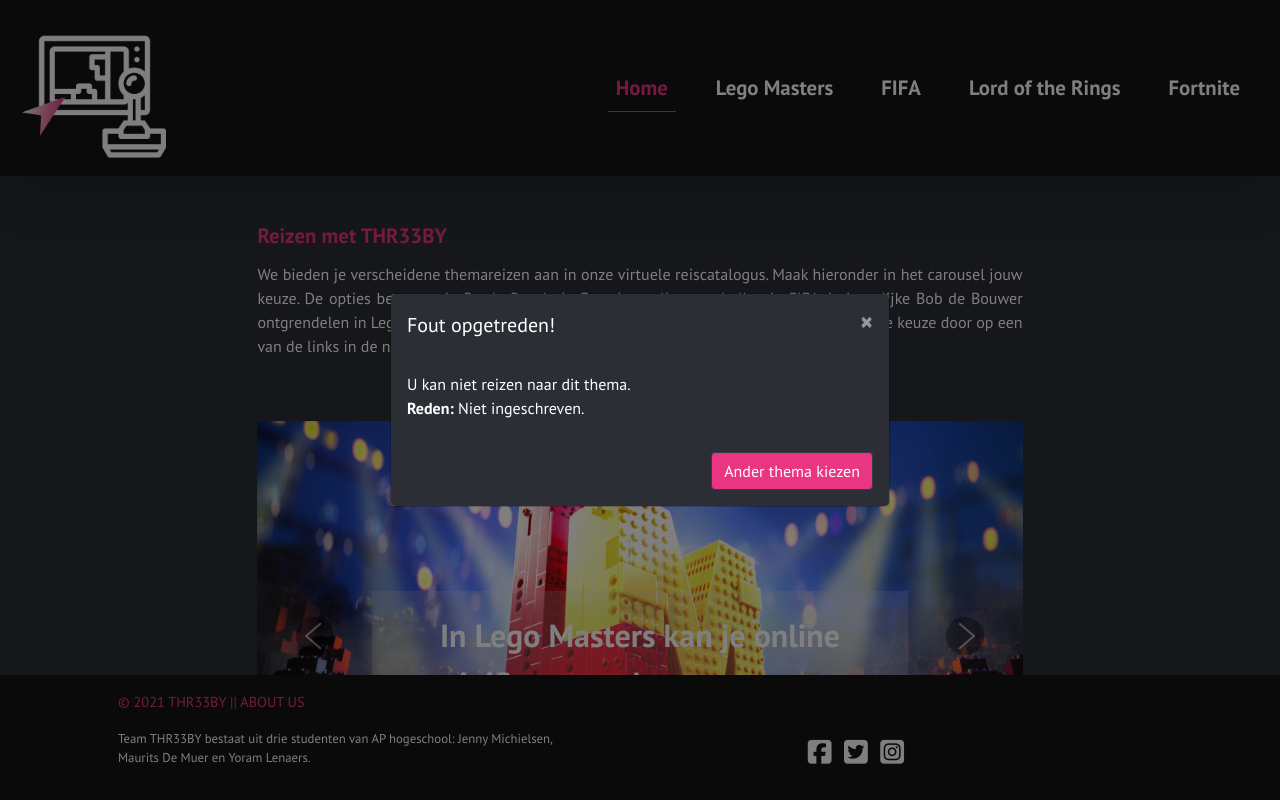
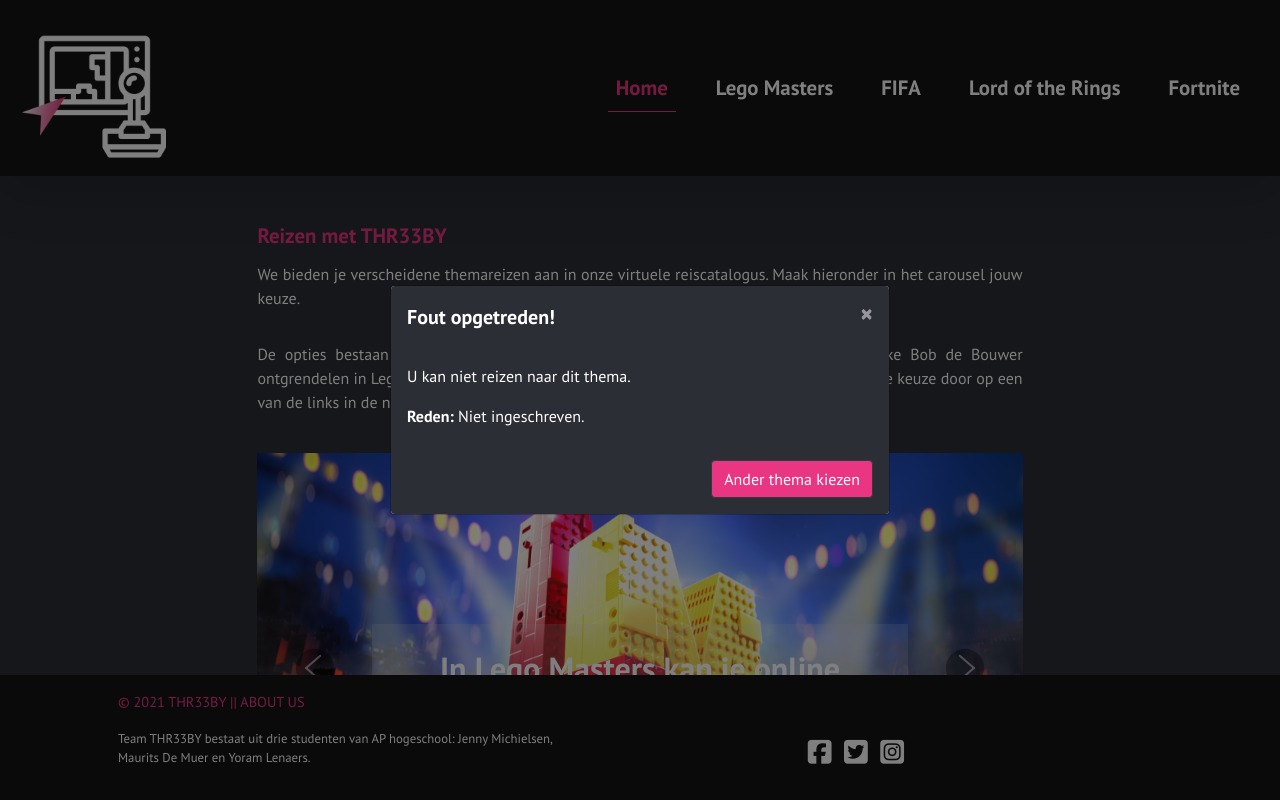
Before and after one commit to mauritsdemuer/THR33BY-PROJECT, a PHP site: page / in a window 1280 px wide, after a click on "FIFA". Run offline with PHP 8.4, Linux system fonts and the light colour scheme; some libraries are stand-ins or nearby versions.

Commit message:
CLEANUP CREW :100: :yum:
-Semantic code  (<br>'s weg)
-Kleine home text edit
-Nav logo toegevoegd aan media queries
-Missende alts toegevoegd
-Modal titels zijn nu thicc :smirk:

```diff
--- a/css/style.css
+++ b/css/style.css
@@ -63,6 +63,14 @@ nav {
   color: white !important;
   font-weight: bold;
   font-size: 2.25em;
+  padding: 2%;
+}
+
+.strongtext {
+  font-weight: bold;
+}
+
+#legoModalText {
   padding: 2%;
 }
 
@@ -151,7 +159,7 @@ footer {
 .fillertext {
   font-size: 1.5em !important;
   text-align: justify;
-  padding-bottom: 5%;
+  padding-bottom: 2%;
 }
 
 /* LEGO PAGE */
@@ -244,6 +252,10 @@ ul.images li {
     font-size: 0.8em !important;
     text-align: left;
   }
+
+  .logonav {
+    width: 60%;
+  }
 }
 
 @media (max-width: 400px) {
@@ -258,4 +270,8 @@ ul.images li {
     font-size: 0.7em !important;
     text-align: left;
   }
+
+  .logonav {
+    width: 50%;
+  }
 }
--- a/index.html
+++ b/index.html
@@ -33,7 +33,7 @@
             <span class="navbar-toggler-icon"> </span>
         </button>
         <div class="collapse navbar-collapse" id="collapse_target">
-            <a class="navbar-brand" href="#"><img class="logonav" src="./images/logo.png"></a>
+            <a class="navbar-brand" href="#"><img class="logonav" src="./images/logo.png" alt="THR33BY Logo"></a>
             <ul class="navbar-nav ml-auto">
                 <li class="nav-item m-3">
                     <a class="nav-link active clicked" href="#">Home</a>
@@ -61,7 +61,8 @@
             <div class="row mt-5">
                 <div class="col-12">
                     <h2 class="text-title">Reizen met THR33BY</h2>
-                    <p class="fillertext">We bieden je verscheidene themareizen aan in onze virtuele reiscatalogus. Maak hieronder in het carousel jouw keuze. De opties bestaan uit: Battle Royale in Fortnite, online voetballen in FIFA, je innerlijke Bob de Bouwer ontgrendelen
+                    <p class="fillertext">We bieden je verscheidene themareizen aan in onze virtuele reiscatalogus. Maak hieronder in het carousel jouw keuze.</p>
+                    <p class="fillertext">De opties bestaan uit: Battle Royale in Fortnite, online voetballen in FIFA, je innerlijke Bob de Bouwer ontgrendelen
                         in Lego Masters, of word een echte elf of tovenaar in Lord of the Rings! Maak je keuze door op een van de links in de navigatiebalk te klikken of klik op de afbeelding van de reis van je keuze.</p>
                 </div>
             </div>
@@ -113,11 +114,11 @@
                             </div>
                         </div>
                         <a class="carousel-control-prev" href="#carouselIndicators" role="button" data-slide="prev">
-                            <img class="arrow-image img-fluid" src="./images/pijltje_links.svg">
+                            <img class="arrow-image img-fluid" src="./images/pijltje_links.svg" alt="Pijltje links">
                             <span class="sr-only">Vorige</span>
                         </a>
                         <a class="carousel-control-next" href="#carouselIndicators" role="button" data-slide="next">
-                            <img class="arrow-image img-fluid" src="./images/pijltje_rechts.svg"></img>
+                            <img class="arrow-image img-fluid" src="./images/pijltje_rechts.svg" alt="Pijltje rechts"></img>
                             <span class="sr-only">Volgende</span>
                         </a>
                     </div>
@@ -154,13 +155,14 @@
         <div class="modal-dialog modal-dialog-centered" role="document">
             <div class="modal-content">
                 <div class="modal-header">
-                    <h5 class="modal-title" id="reisErrorModalHeader">Fout opgetreden!</h5>
+                    <h5 class="modal-title strongtext" id="reisErrorModalHeader">Fout opgetreden!</h5>
                     <button type="button" class="close" data-dismiss="modal" aria-label="Sluiten">
             <span aria-hidden="true">&times;</span>
           </button>
                 </div>
                 <div class="modal-body">
-                    U kan niet reizen naar dit thema.<br> <b>Reden:</b> Niet ingeschreven.
+                    <p>U kan niet reizen naar dit thema.</p>
+                    <b>Reden:</b> Niet ingeschreven.
                 </div>
                 <div class="modal-footer">
                     <button type="button" class="btn btn-dark modal-button" data-dismiss="modal">Ander thema kiezen</button>
@@ -175,13 +177,13 @@
         <div class="modal-dialog modal-dialog-centered" role="document">
             <div class="modal-content">
                 <div class="modal-header">
-                    <h5 class="modal-title" id="legoMastersModalHeader">Kies je dienst</h5>
+                    <h5 class="modal-title strongtext" id="legoMastersModalHeader">Dienst kiezen.</h5>
                     <button type="button" class="close" data-dismiss="modal" aria-label="Sluiten">
                     <span aria-hidden="true">&times;</span>
                   </button>
                 </div>
                 <div class="modal-body">
-                    Wat wens je te doen binnenin Lego Masters?<br><br>
+                    <p id="legoModalText">Wat wens je te doen binnenin Lego Masters?</p>
                     <a href="lego.html" class="btn btn-outline-dark modal-button" role="button">Lego Minifigs ordenen</a>
                     <button type="button" class="btn btn-outline-dark modal-button">Fake optie 1</button>
                     <button type="button" class="btn btn-outline-dark modal-button">Fake optie 2</button>
```
Also changed, not shown: lego.html (+6 -6 lines).
